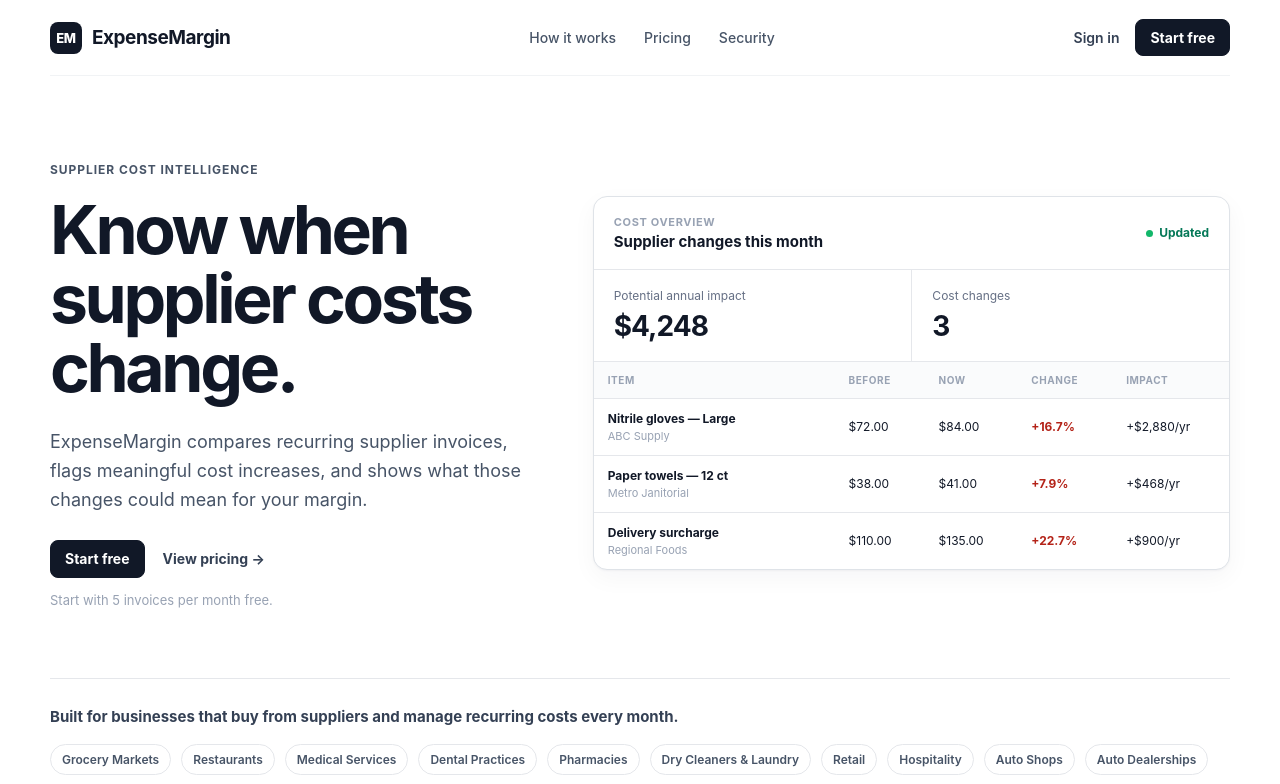
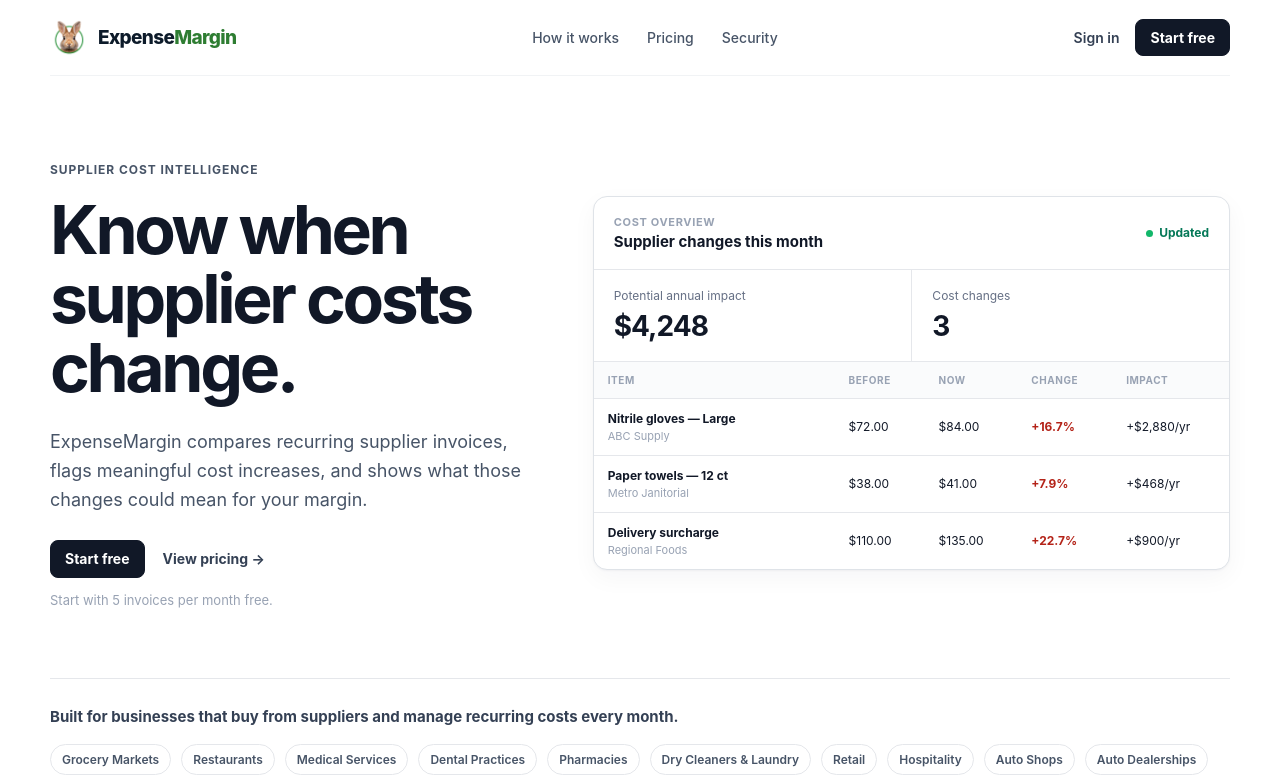
Before and after one commit to Dr-Opara/ExpenseMargin, a Next.js app: page / in a window 1280 px wide. Shown: the top 784 px of the page. Built offline with nearby package versions, Linux system fonts and the light colour scheme; no server answers.

Commit message:
brand: replace temporary homepage mark with rabbit identity

```diff
--- a/app/page.tsx
+++ b/app/page.tsx
@@ -1,4 +1,5 @@
 import Link from "next/link";
+import { Brand } from "@/components/Brand";
 
 const industries = [
   "Grocery Markets",
@@ -44,7 +45,7 @@ export default function Home() {
     <main className="marketing-shell">
       <div className="container">
         <nav className="landing-nav">
-          <Link href="/" className="brand"><span className="brand-mark">EM</span><span>ExpenseMargin</span></Link>
+          <Brand />
           <div className="landing-links">
             <a href="#how-it-works">How it works</a>
             <Link href="/pricing">Pricing</Link>
```
